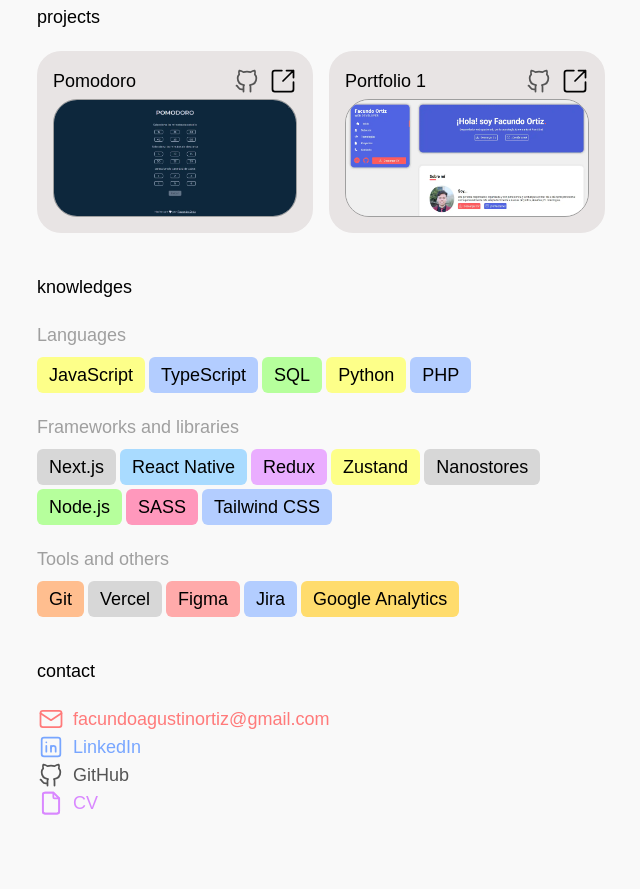
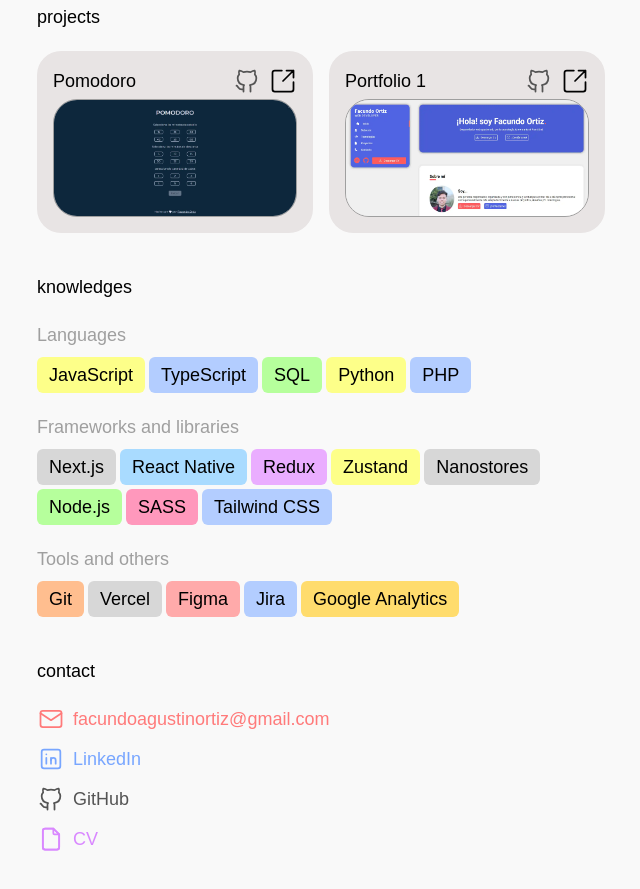
Before and after one commit to FakuOrtiz/portfolio, an Astro site: page /en in a window 1280 px wide. Shown: the part 846-1735 px from the top of the page, without its empty margins (319-959 px from the left). Before the commit the page ends 1703 px from the top, so only its background shows below. Built offline with nearby package versions, Linux system fonts and the light colour scheme; Astro itself is replaced by a stand-in of ours; a web font is replaced by a local one.

Commit message:
fix: gap in contact

```diff
--- a/src/components/Contact/Contact.astro
+++ b/src/components/Contact/Contact.astro
@@ -8,7 +8,7 @@
 <section class="flex flex-col gap-5">
   <h3 class="text-black">{t("contact.title")}</h3>
 
-  <div>
+  <div class="flex flex-col gap-3">
     <a
       href="mailto:facundoagustinortiz@gmail.com"
       target="_blank"
```
